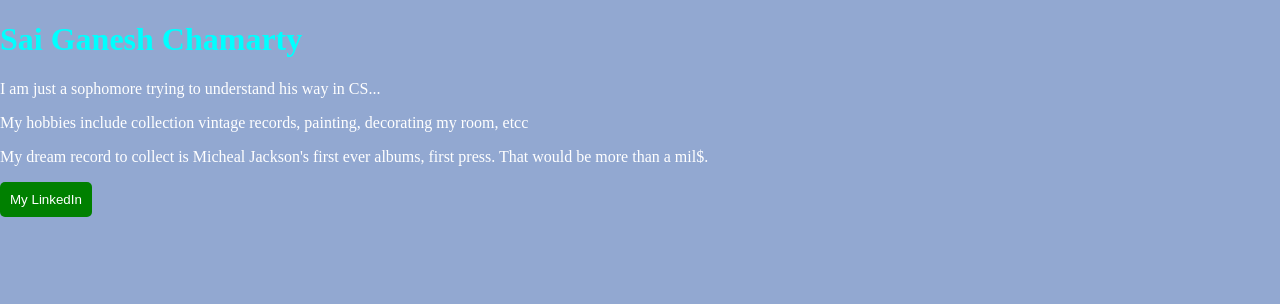
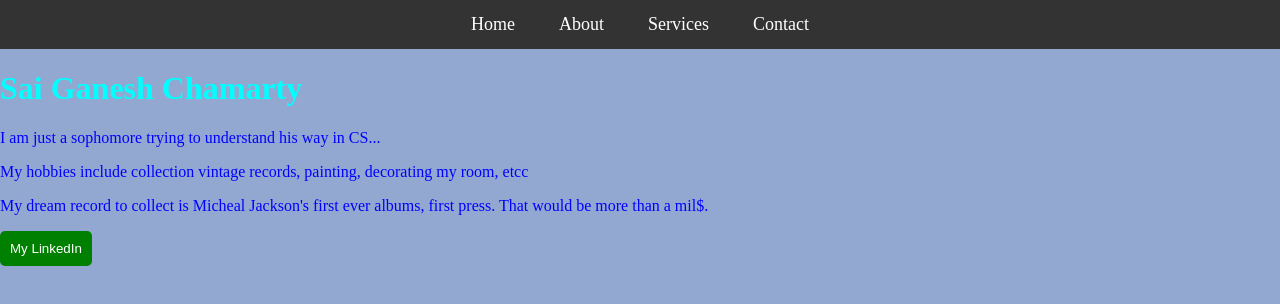
Before and after one commit to SaiChamarty/GDSCGM4-webdev, a plain HTML site: page index.html in a window 1280 px wide. Drawn offline with Linux system fonts and the light colour scheme.

Commit message:
I DID THE HARD ONE AND CSS DIDNT WORK

```diff
--- a/index.html
+++ b/index.html
@@ -3,7 +3,16 @@
     <head>
         <link rel="stylesheet" href="styles.css">
     </head>
-    <body style="background-color: #92a8d1">
+    <body >
+        <!-- Navigation Bar -->
+        <nav class="navbar">
+            <ul>
+                <li><a href="index.html">Home</a></li>
+                <li><a href="about.html">About</a></li>
+                <li><a href="services.html">Services</a></li>
+                <li><a href="contact.html">Contact</a></li>
+            </ul>
+        </nav>
         <h1 class="h1">Sai Ganesh Chamarty</h1>
         <p>
             I am just a sophomore trying to understand his way in CS...
--- a/styles.css
+++ b/styles.css
@@ -1,8 +1,8 @@
-html, body {
+body {
     height: 100%;
     margin: 0; /* Removes any default margin */
     background-color: #92a8d1;
-    color: white; /* Ensures text is readable on black */
+    color: rgb(0, 0, 255); /* Ensures text is readable on black */
 }
 
 .h1{
@@ -12,3 +12,28 @@ html, body {
 .myButton{
     color: green;
 }
+
+/* Style the navbar */
+.navbar {
+    background-color: #333; /* Dark background color */
+    overflow: hidden; /* To ensure items are aligned properly */
+}
+
+.navbar ul {
+    list-style-type: none; /* Remove default list styling */
+    margin: 0;
+    padding: 0;
+    text-align: center; /* Center the navigation items */
+}
+
+.navbar ul li {
+    display: inline-block; /* Display list items horizontally */
+}
+
+.navbar ul li a {
+    display: block;
+    padding: 14px 20px; /* Space inside the navbar items */
+    text-decoration: none; /* Remove underline */
+    color: white; /* Text color */
+    font-size: 18px;
+}
```
Also changed, not shown: about.html (added, +20 -0 lines), contact.html (added, +20 -0 lines), home.html (added, +20 -0 lines), services.html (added, +20 -0 lines).
